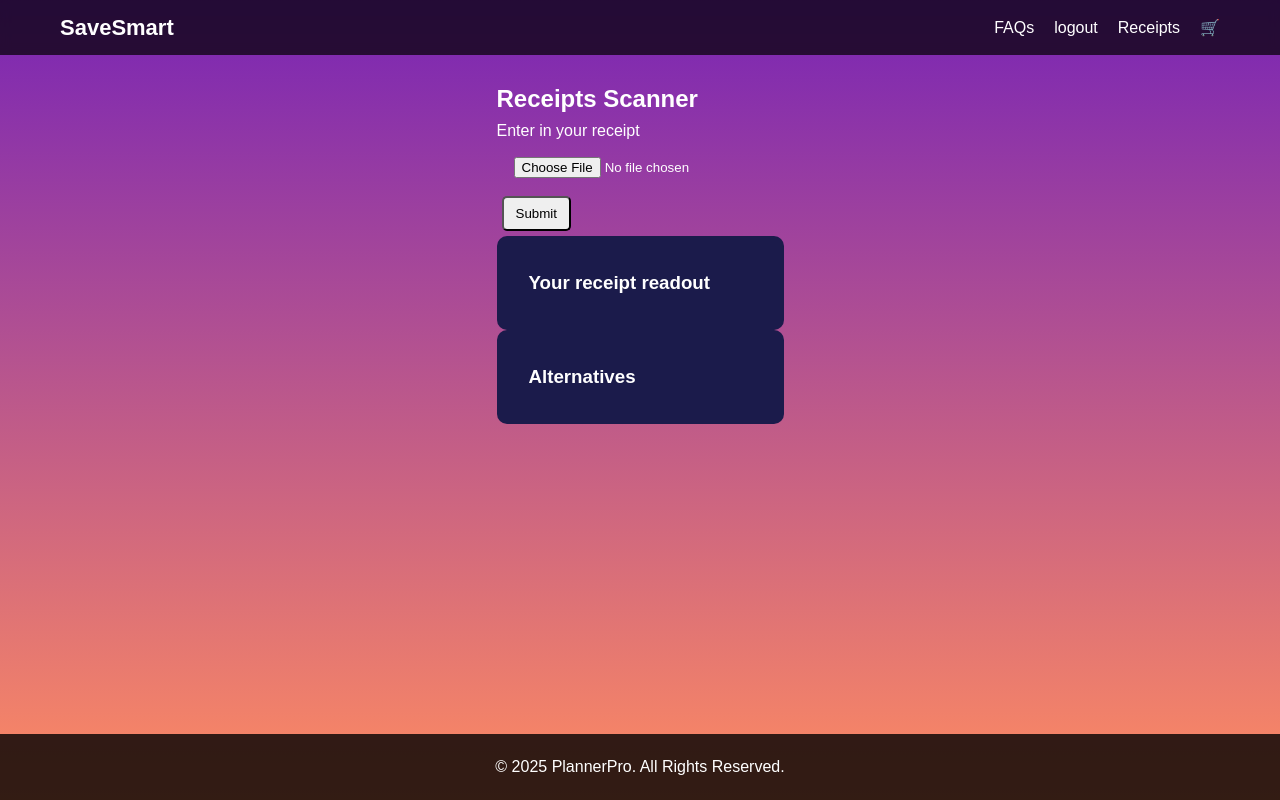
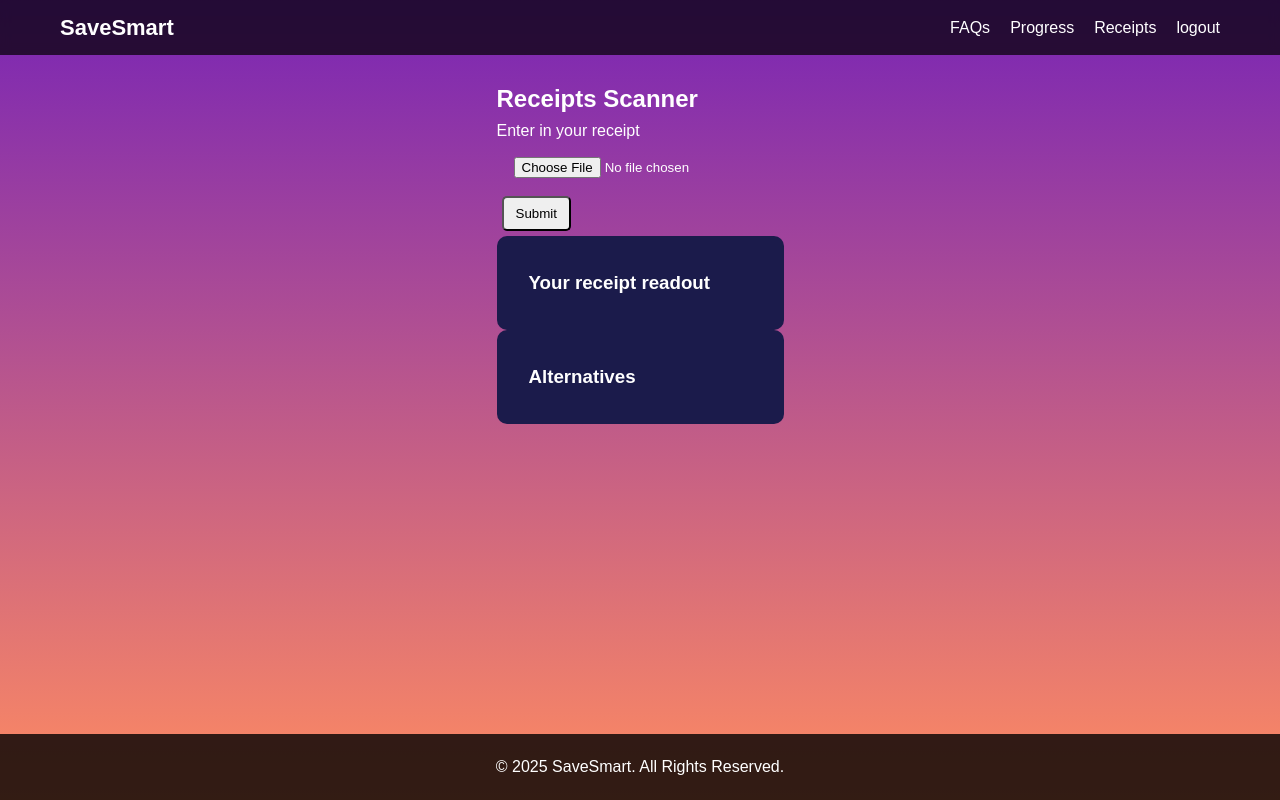
Before and after one commit to rezneac/Group6, a Flask app: page /receipt in a window 1280 px wide. Run offline with Flask 3, Linux system fonts and the light colour scheme; a user stored in the database is signed in.

Commit message:
navbar sorting

```diff
--- a/templates/progress.html
+++ b/templates/progress.html
@@ -85,9 +85,9 @@
             <a href="/" class="logo">SaveSmart</a>
             <ul class="nav-links">
                 <li><a href="faqs">FAQs</a></li>
-                <li><a href="login">Login</a></li>
                 <li><a href="progress">Progress</a></li>
-                <li><a href="cart" class="cart-icon">🛒</a></li>
+                <li><a href="{{url_for('shoppinglist')}}">Receipts</a></li>
+                <li><a href="{{url_for('logout')}}">logout</a></li>
             </ul>
         </nav>
     </header>
--- a/templates/receipt.html
+++ b/templates/receipt.html
@@ -12,10 +12,9 @@
             <a href="{{url_for('index')}}" class="logo">SaveSmart</a>
             <ul class="nav-links">
                 <li><a href="faqs">FAQs</a></li>
-
+                <li><a href="progress">Progress</a></li>
+                <li><a href="{{url_for('shoppinglist')}}">Receipts</a></li>
                 <li><a href="{{url_for('logout')}}">logout</a></li>
-                <li><a href="{{url_for('shoppinglist')}}">Receipts</a></li>
-                <li><a href="cart" class="cart-icon">🛒</a></li>
             </ul>
         </nav>
     </header>
@@ -54,7 +53,7 @@
     </receiptmain>
 
     <footer>
-        <p>&copy; 2025 PlannerPro. All Rights Reserved.</p>
+        <p>&copy; 2025 SaveSmart. All Rights Reserved.</p>
     </footer>
 </body>
 </html>
--- a/templates/signup.html
+++ b/templates/signup.html
@@ -14,8 +14,6 @@
             <ul class="nav-links">
                 <li><a href="faqs">FAQs</a></li>
                 <li><a href="login">Login</a></li>
-                <li><a href="receipt">Receipts</a></li>
-                <li><a href="cart" class="cart-icon">🛒</a></li>
             </ul>
         </nav>
     </header>
```
Also changed, not shown: templates/index.html (+5 -5 lines).
